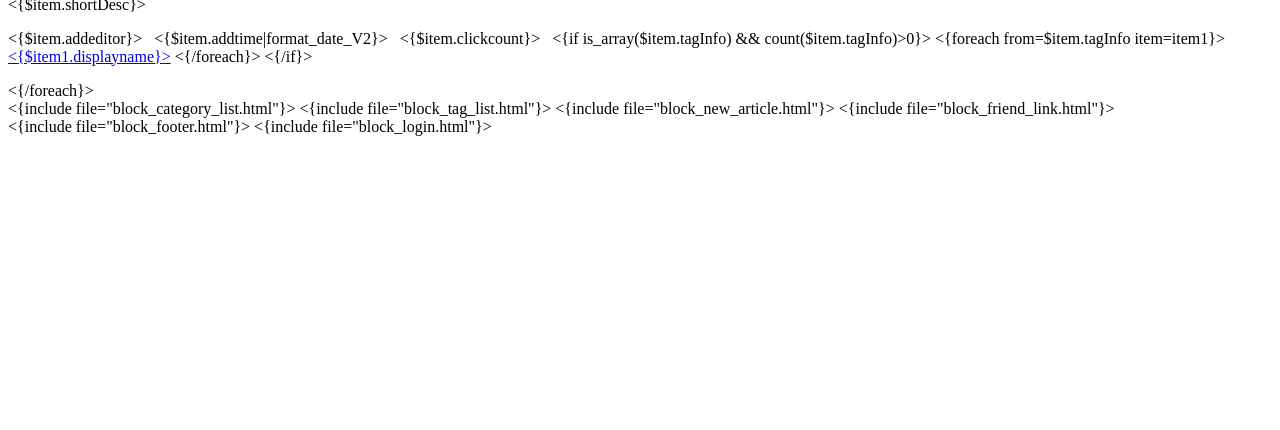
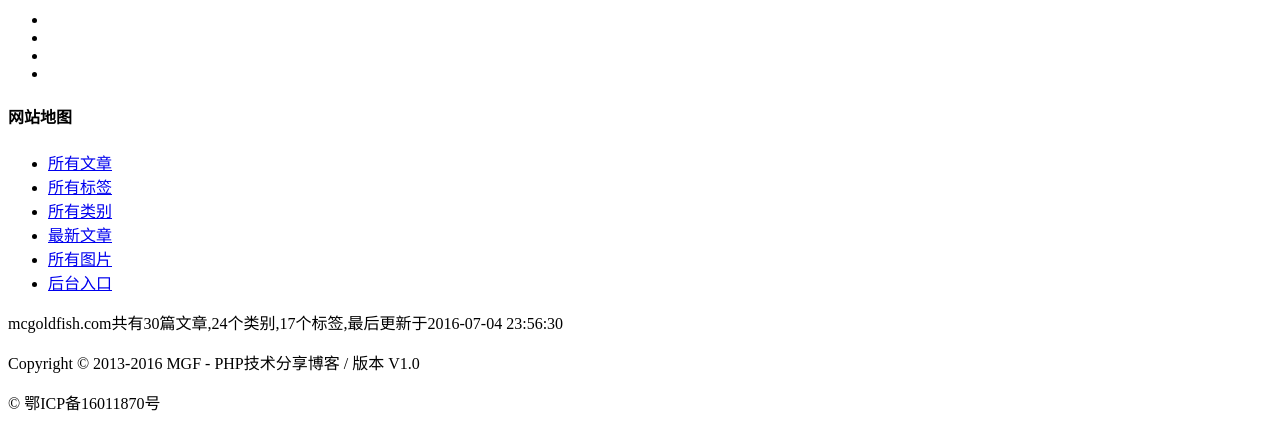
Before and after one commit to iamMarkchu/v2.mcgoldfish.com, a CodeIgniter app: the page made by application/views/home.php in a window 1280 px wide. Shown: the part 754-1184 px from the top of the page. Before the commit the page ends 890 px from the top, so only its background shows below. Run offline with CodeIgniter, Linux system fonts and the light colour scheme; data that the repository does not hold is empty; some libraries are stand-ins or nearby versions.

Commit message:
ci 迁移第二次提交

```diff
--- a/application/config/config.php
+++ b/application/config/config.php
@@ -545,7 +545,8 @@ $config['nav_list'] = [
                       'icon' => '<i class="fa fa-music" aria-hidden="true"></i>'
     				],
     			   ];
-define('VER', '20161220');
+define('VER', '2016122001');
+define('SITE_FULL_NAME', 'Mcgoldfish');
 $config['default_css'] = [
 				'/public/css/main_v2.css?ver'.VER,
 				'/public/css/font-awesome/css/font-awesome.min.css',
--- a/application/config/routes.php
+++ b/application/config/routes.php
@@ -49,6 +49,7 @@ defined('BASEPATH') OR exit('No direct script access allowed');
 | Examples:	my-controller/index	-> my_controller/index
 |		my-controller/my-method	-> my_controller/my_method
 */
+$route['article/(:num)'] = 'article/index/$1';
 $route['default_controller'] = 'home';
 $route['404_override'] = '';
 $route['translate_uri_dashes'] = FALSE;
--- /dev/null
+++ b/application/views/category_list.php
@@ -0,0 +1,17 @@
+<div class="list default-list cate-list">
+	<div class="list-heading">
+		<h3>
+			<i class="fa fa-tasks h-icon" aria-hidden="true"></i>
+			热门分类
+		</h3>
+	</div>
+	<ul class="list-body">
+		<?php foreach($hot_category as $k => $v) :?>
+		     <li>
+				<a href="<{$item.requestpath}>">
+					<span class="label-color-<?php echo $k;?>"><?php echo $v['aliasesname'];?></span><?php echo $v['displayname'];?>(<?php echo $v['articlecount'] ?>)
+				</a>
+			</li>
+		<?php endforeach;?>
+	</ul>
+</div>
--- /dev/null
+++ b/application/views/footer.php
@@ -0,0 +1,72 @@
+<footer>
+  <div class="footer-level-1">
+    <div class="page-wrap">
+      <div class="footer-panel">
+        <div class="panel-heading">
+          <h4><?php echo SITE_FULL_NAME;?></h4>
+        </div>
+        <div class="panel-body">
+          <p>
+            网站的创建来源于我们的兴趣，我们在这里总结，分享，记录...内容包括但不限于：代码，设计，健身，电影歌曲等，也希望以此来结识有共同兴趣爱好的朋友
+          </p>
+          <p>
+            商务：<a href="mailto:bd@mcgoldfish.com">bd@mcgoldfish.com</a>
+          </p>
+          <p>
+            反馈：<a href="mailto:support@mcgoldfish.com">support@mcgoldfish.com</a>
+          </p>
+          <ul class="social-icon-list">
+            <li><a href="#"></a></li>
+            <li><a href="#"></a></li>
+            <li><a href="#"></a></li>
+            <li><a href="#"></a></li>
+          </ul>
+        </div>
+      </div>
+      <div class="footer-panel footer-sitemap">
+        <div class="panel-heading">
+          <h4>网站地图</h4>
+        </div>
+        <div class="panel-body">
+          <ul>
+            <li>
+              <a href="#">所有文章</a>
+            </li>
+            <li>
+              <a href="#">所有标签</a>
+            </li>
+            <li>
+              <a href="#">所有类别</a>
+            </li>
+            <li>
+              <a href="#">最新文章</a>
+            </li>
+            <li>
+              <a href="#">所有图片</a>
+            </li>
+            <li>
+              <a href="#">后台入口</a>
+            </li>
+            <div class="clear-fix"></div>
+          </ul>
+          <p>
+            mcgoldfish.com共有30篇文章,24个类别,17个标签,最后更新于2016-07-04 23:56:30
+          </p>
+        </div>
+      </div>
+      <div class="clear-fix"></div>
+    </div>
+  </div>
+  <div class="footer-level-2">
+    <div class="page-wrap">
+      <div class="footer-copy">
+        <p>
+          Copyright © 2013-2016 MGF - PHP技术分享博客 / 版本 V1.0
+        </p>
+        <p>
+          © 鄂ICP备16011870号
+        </p>
+      </div>
+    </div>
+  </div>
+</footer>
--- /dev/null
+++ b/application/views/friend_link_list.php
@@ -0,0 +1,17 @@
+<div class="list default-list">
+	<div class="list-heading">
+		<h3><i class="fa fa-link h-icon" aria-hidden="true"></i>友情链接</h3>
+	</div>
+	<ul class="list-body">
+		<li>
+			<a href="#">
+				优秀网页设计
+			</a>
+		</li>
+		<li>
+			<a href="#">
+				新浪微博
+			</a>
+		</li>
+	</ul>
+</div>
--- a/application/views/home.php
+++ b/application/views/home.php
@@ -6,17 +6,16 @@
 				<?php $this->load->view('recommand_article');?>
 			</section>
 			<aside>
-				<{include file="block_category_list.html"}>
-				<{include file="block_tag_list.html"}>
-				<{include file="block_new_article.html"}>
-				<{include file="block_friend_link.html"}>
+				<?php $this->load->view('category_list', $hot_category);?>
+				<?php $this->load->view('tag_list', $hot_tag);?>
+				<?php $this->load->view('new_article_list', $new_article_list);?>
+				<?php $this->load->view('friend_link_list');?>
 			</aside>
 			<div class="clear-fix"></div>
 	    </div>
 	</main>
-	<{include file="block_footer.html"}>
-	<{include file="block_login.html"}>
+	<?php $this->load->view('footer');?>
 	<script src="http://cdn.bootcss.com/jquery/1.11.3/jquery.min.js"></script>
-	<script src="/js/app.js?ver=<{$smarty.const.VER}>"></script>
+	<script src="<?php echo base_url('/public/js/app.js?ver='.VER) ?>"></script>
 </body>
 </html>
--- /dev/null
+++ b/application/views/new_article_list.php
@@ -0,0 +1,14 @@
+<div class="list default-list new-list">
+	<div class="list-heading">
+		<h3><i class="fa fa-calendar h-icon" aria-hidden="true"></i>最新文章</h3>
+	</div>
+	<ul class="list-body">
+		<?php foreach($new_article_list as $article):?>
+		    <li>
+				<a href="<?php echo base_url('/article/'.$article['id']); ?>">
+					<?php echo $article['title'];?>
+				</a>
+			</li>
+		<?php endforeach;?>
+	</ul>
+</div>
--- a/application/views/recommand_article.php
+++ b/application/views/recommand_article.php
@@ -1,22 +1,54 @@
-<{foreach from=$articleList item=item}>
-  <div class="col-xs-12 col-lg-12 my-recommand-block">
-    <h4><a href="<{$item.requestpath}>"><!-- <i class="glyphicon glyphicon-music"> --></i> <{$item.title}></a></h4>
-    <a href="<{$item.requestpath}>" class="my-img-link">
-        <img src="<{$smarty.const.IMG_URL}>/article/2016-09-01/57c80f26310c4.png" class="thumbnail" alt="">
-    </a>
-    <p class="my-article-desc less">
-      <{$item.shortDesc}>
-    </p>
-    <p class="user-message">
-      <i class="glyphicon glyphicon-user"></i><{$item.addeditor}>&nbsp;&nbsp;
-      <i class="glyphicon glyphicon-time"></i><{$item.addtime|format_date_V2}>&nbsp;&nbsp;
-      <i class="glyphicon glyphicon-eye-open"></i><{$item.clickcount}>&nbsp;&nbsp;
-      <{if is_array($item.tagInfo) && count($item.tagInfo)>0}>
-        <i class="glyphicon glyphicon-tag"></i>
-        <{foreach from=$item.tagInfo item=item1}>
-          <a href="<{$item1.requestpath}>"><{$item1.displayname}></a>
-        <{/foreach}>
-      <{/if}>
-    </p>
-  </div>
-<{/foreach}>
+<ul class="article-list in-home">
+  <?php foreach($recommand_list as $article): ?>
+  <li class="panel panel-test">
+    <div class="panel-heading">
+      <?php if(is_array($article['tag_info']) && count($article['tag_info'])>0):?>
+      <ul class="ar-label">
+        <?php foreach($article['tag_info'] as $k => $v):?>
+        <li class="ar-label-<?php echo $k+1;?>">
+          <a href="<?php echo base_url('/tag/'.$v['id']);?>" title="">
+            <?php echo $v['displayname'];?>
+          </a>
+        </li>
+        <?php endforeach;?>
+      </ul>
+      <?php endif;?>
+      <a href="<?php echo base_url('/article/'.$article['id']);?>" class="ar-cover">
+        <img src="http://img.mcgoldfish.com<?php echo $article['image'];?>" alt="" width="250" height="250" />
+      </a>
+    </div>
+    <div class="panel-body">
+      <h2>
+        <a href="<?php echo base_url('/article/'.$article['id']);?>" class="data-article-url">
+          <?php echo $article['title']?>
+        </a>
+      </h2>
+    </div>
+    <div class="panel-footer">
+      <ul class="pull-left user-info">
+        <li>
+          <i class="fa fa-user-circle" aria-hidden="true"></i>
+          <span>
+            <?php echo $article['addeditor'];?>
+          </span>
+        </li>
+        <li>
+          <i class="fa fa-clock-o" aria-hidden="true"></i>
+          <span><?php echo date('m-d', strtotime($article['addtime'])); ?></span>
+        </li>
+      </ul>
+      <ul class="pull-right user-info">
+        <li class="hot-comment">
+          <i class="fa fa-commenting" aria-hidden="true"></i>
+          <span class="mes"><?php echo $article['commentcount'];?></span>
+        </li>
+        <li class="good-vote" data-id="<?php echo $article['id']?>">
+          <i class="fa fa-thumbs-o-up" aria-hidden="true"></i>
+          <span class="vote"><?php echo $article['votecount'] ?></span>
+        </li>
+      </ul>
+      <div class="clear-fix"></div>
+    </div>
+  </li>
+  <?php endforeach; ?>
+</ul>
--- /dev/null
+++ b/application/views/tag_list.php
@@ -0,0 +1,15 @@
+<div class="list label-list">
+	<div class="list-heading">
+		<h3><i class="fa fa-tags h-icon" aria-hidden="true"></i>热门标签</h3>
+	</div>
+	<ul class="list-body">
+		<?php foreach($hot_tag as $tag) :?>
+		<li>
+			<a href="<{$item.requestpath}>">
+				<?php echo $tag['displayname'] ?>
+			</a>
+		</li>
+		<?php endforeach;?>
+	</ul>
+	<div class="clear-fix"></div>
+</div>
```
Also changed, not shown: application/controllers/Article.php (added, +35 -0 lines), application/controllers/Home.php (+5 -9 lines), application/core/index.html (deleted, +0 -11 lines), application/hooks/index.html (deleted, +0 -11 lines), application/models/Article.php (deleted, +0 -10 lines), application/models/Article_model.php (added, +50 -0 lines), application/views/article.php (added, +91 -0 lines), public/js/article.js (+6 -6 lines), 1 other file.
